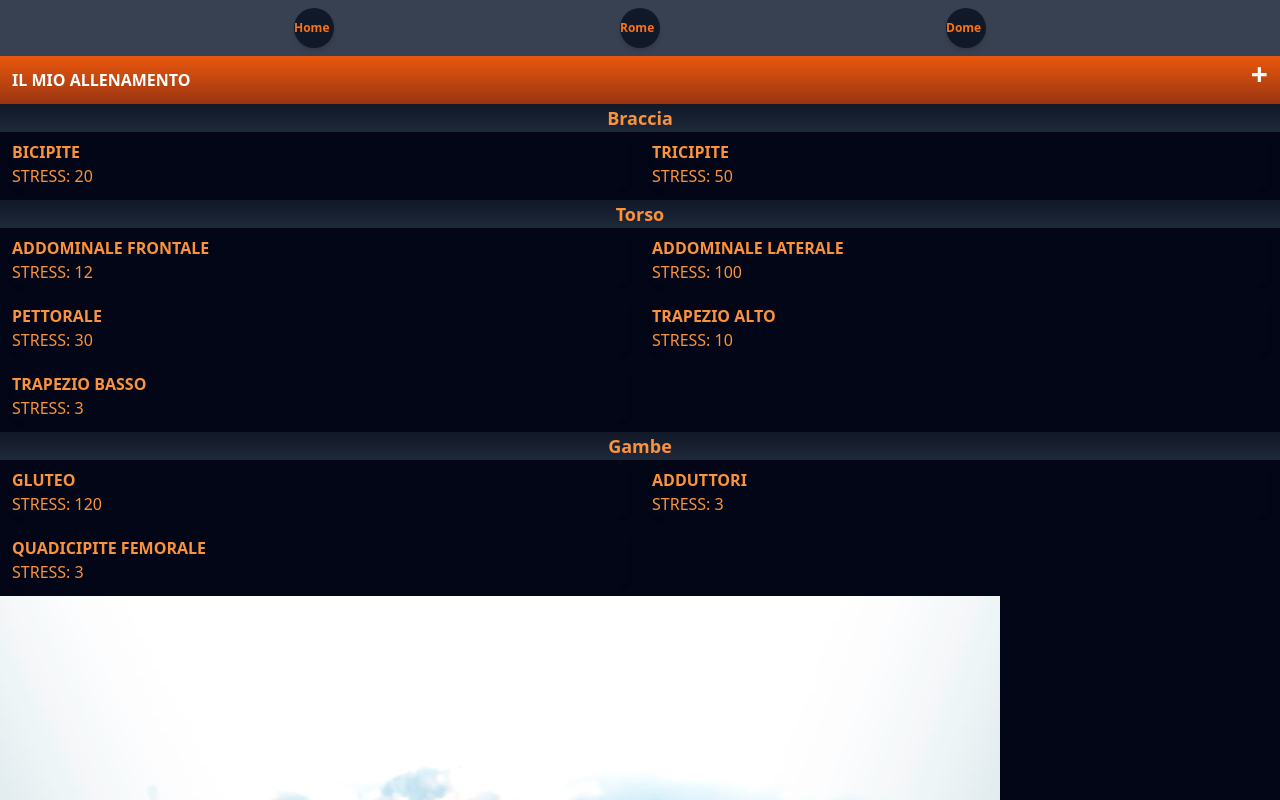
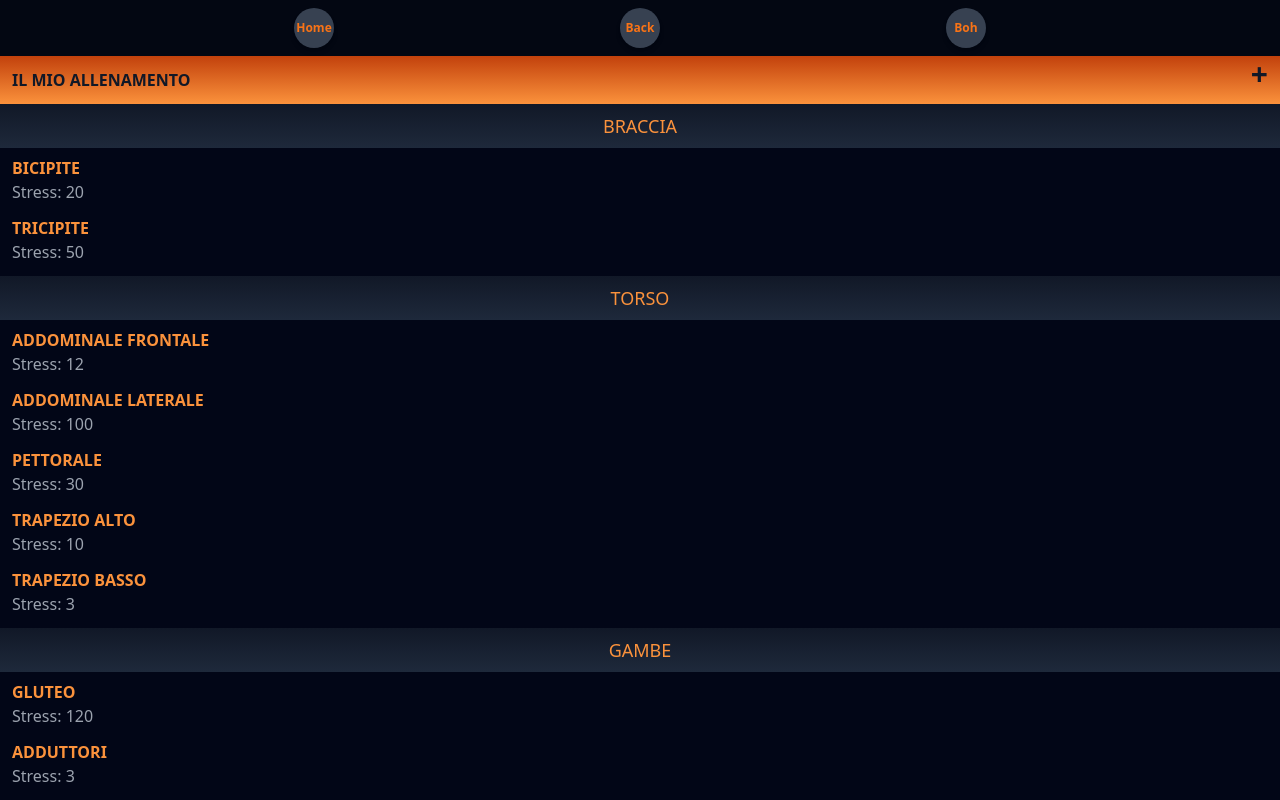
Before and after one commit to stefano-marchesi/exDec, a React (Vite) app: page / in a window 1280 px wide. Shown: the top 800 px of the page. Built offline with nearby package versions, Linux system fonts and the light colour scheme.

Commit message:
colori vari

```diff
--- a/src/components/AggiungiParte.tsx
+++ b/src/components/AggiungiParte.tsx
@@ -33,17 +33,17 @@ export const AggiungiParte = () => {
     <>
 
 
-      <div className="grid grid-cols-2 bg-gradient-to-t from-orange-800 to-orange-600 ">
-        <div className=" pl-3 py-3 text-white font-bold">IL MIO ALLENAMENTO</div>
-        <div className=" font-bold text-white text-right text-3xl pr-3 align-middle ">
+      <div className="grid grid-cols-2 bg-gradient-to-t from-orange-400 to-orange-700 ">
+        <div className=" pl-3 py-3 text-gray-900 font-bold">IL MIO ALLENAMENTO</div>
+        <div className=" font-bold text-gray-900 text-right text-3xl pr-3 align-middle ">
           <button onClick={toggleAperto}>+</button>
         </div>
       </div>
       {aperto &&
-        <div className="border border-gray-500 rounded-lg bg-gray-800 m-3">
+        <div className="border border-gray-500 bg-gray-900 m-3">
           <div className=" text-orange-400 font-semibold text-center text-lg mt-3 flex justify-center">Quale parte del corpo vuoi allenare? </div>
           <div className="mb-3 p-3 flex flex-col align-middle">
-            <input className="border-2 border-black bg-slate-400 flex justify-center" value={parte.nome} onChange={handleNameChange} />
+            <input className="border-2 w-2/3 border-black bg-slate-600 text-gray-300 flex justify-center" value={parte.nome} onChange={handleNameChange} />
             <div className="flex-col grid mt-3 justify-items-center m-2 text-orange-400" onChange={handleChangeCategory}>
               <div className=""><input type="radio" value="Braccia" name="gender" /> Braccia </div>
               <div className=""><input type="radio" value="Torso" name="gender" /> Torso </div>
--- a/src/components/DisplayParte.tsx
+++ b/src/components/DisplayParte.tsx
@@ -9,10 +9,11 @@ type DisplayParteProps = {
 export const DisplayParte = (props: DisplayParteProps)=>{
 
           return (
-            <div className="ml-3 mr-3 m-2 mb-3 font-semibold text-orange-400 uppercase text-left shadow-md" >
+
+            <div className="ml-3 mr-3 m-2 mb-3 font-semibold text-orange-400 uppercase text-left" >
               <Link to={`singolaparte/${props.parte.id}`}>
                 <div>{props.parte.nome}</div>
-                <div className=" font-normal">Stress: {props.parte.stress}</div>
+                <div className=" font-normal text-gray-400 normal-case">Stress: {props.parte.stress}</div>
 
               </Link>
             </div>
--- a/src/pagine/ListaParti.tsx
+++ b/src/pagine/ListaParti.tsx
@@ -16,9 +16,9 @@ export const ListaParti = () => {
       {categorie.map((categoria, index) => {
         return (
           <div key={index}>
-            <div className=" bg-gradient-to-t from-slate-800 to-gray-900 text-center text-orange-400 font-semibold text-lg">{categoria}</div>
+            <div className=" bg-gradient-to-t from-slate-800 to-gray-900 text-center text-orange-400 font-normal p-2 uppercase text-lg">{categoria}</div>
 
-            <div className="grid grid-cols-2">
+            <div className="">
 
               {parti[categoria].map((parte) => {
                 return (<DisplayParte key={parte.id} parte={parte} />)
--- a/src/pagine/Main.tsx
+++ b/src/pagine/Main.tsx
@@ -3,13 +3,13 @@ import './../index.css'
 export const Main = () => {
   return (
     <div>
-      <div className=" bg-gray-700 flex justify-evenly p-2">
-        <div className=" bg-gray-900 rounded-full shadow-md text-orange-500 font-bold w-10 h-10 text-center text-xs items-center inline-flex ">Home</div>
-        <div className=" bg-gray-900 rounded-full shadow-md text-orange-500 font-bold w-10 h-10 text-center text-xs items-center inline-flex ">Rome</div>
-        <div className=" bg-gray-900 rounded-full shadow-md text-orange-500 font-bold w-10 h-10 text-center text-xs items-center inline-flex ">Dome</div>
+      <div className=" bg-gray-950 flex justify-evenly p-2">
+        <div className=" bg-gray-700 rounded-full shadow-md text-orange-500 font-bold w-10 h-10  text-xs items-center inline-flex justify-center ">Home</div>
+        <div className=" bg-gray-700 rounded-full shadow-md text-orange-500 font-bold w-10 h-10  text-xs items-center inline-flex justify-center ">Back</div>
+        <div className=" bg-gray-700 rounded-full shadow-md text-orange-500 font-bold w-10 h-10  text-xs items-center inline-flex justify-center ">Boh</div>
       </div>
       <Outlet />
-      <div className="bg-gray-100 italic text-orange-600 text-center font-bold">Ricordati di bere tanta acqua!</div>
+      <div className="bg-gray-950 italic text-orange-600 text-center font-light">Ricordati di bere tanta acqua!</div>
     </div>
   )
 }
```
